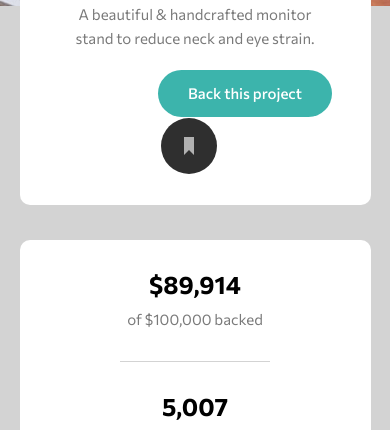
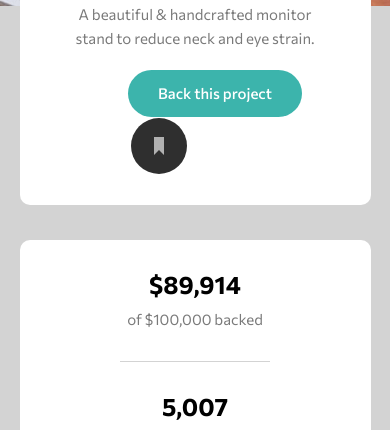
Before and after one commit to CristinaSco/crowdfunding-page, a plain HTML site: page index.html in a window 390 px wide. Shown: the part 394-824 px from the top of the page. Drawn offline with nearby package versions, Linux system fonts and the light colour scheme.

Commit message:
Update styles.css

```diff
--- a/styles.css
+++ b/styles.css
@@ -531,7 +531,7 @@ input[type=text]{
     position: relative;
     margin-left: auto;
     margin-right: auto;
-    left: 50px;
+    left: 20px;
     right: 0;
     text-align: center;
     bottom:30px;
```
